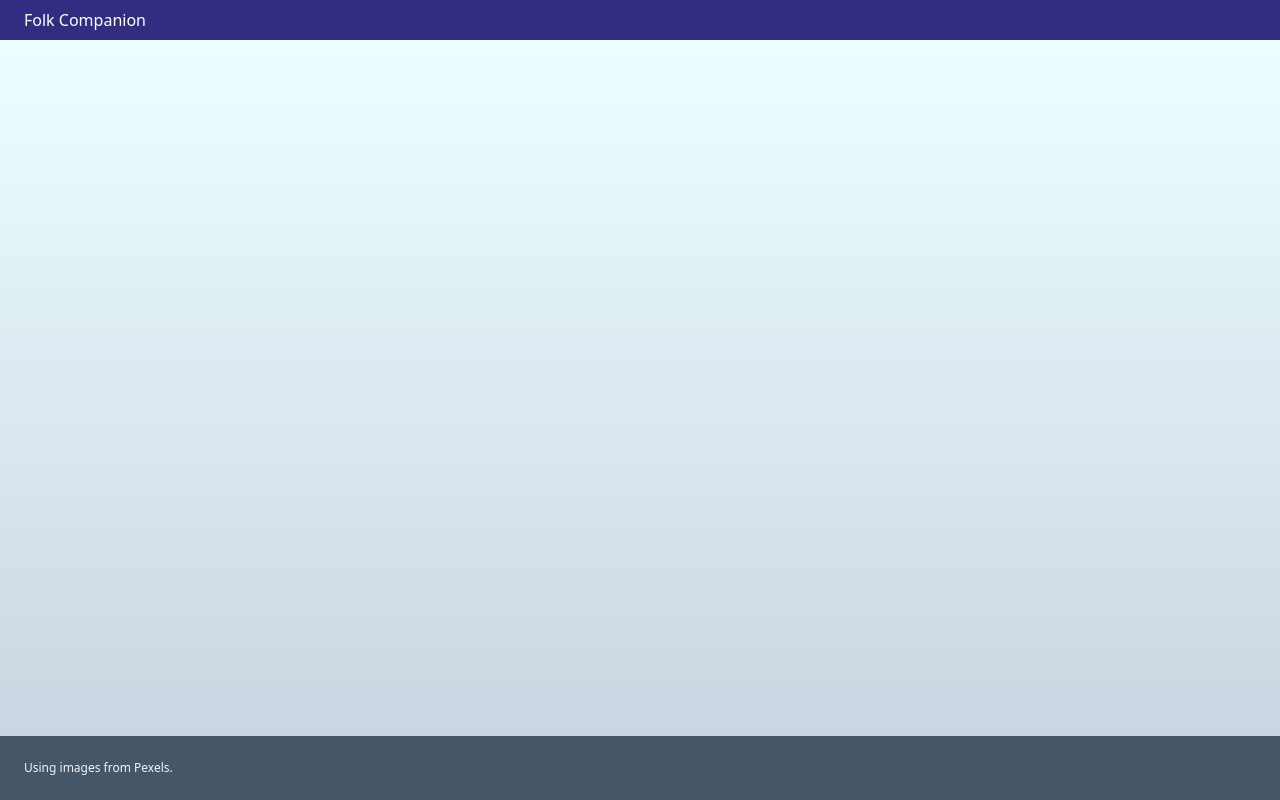
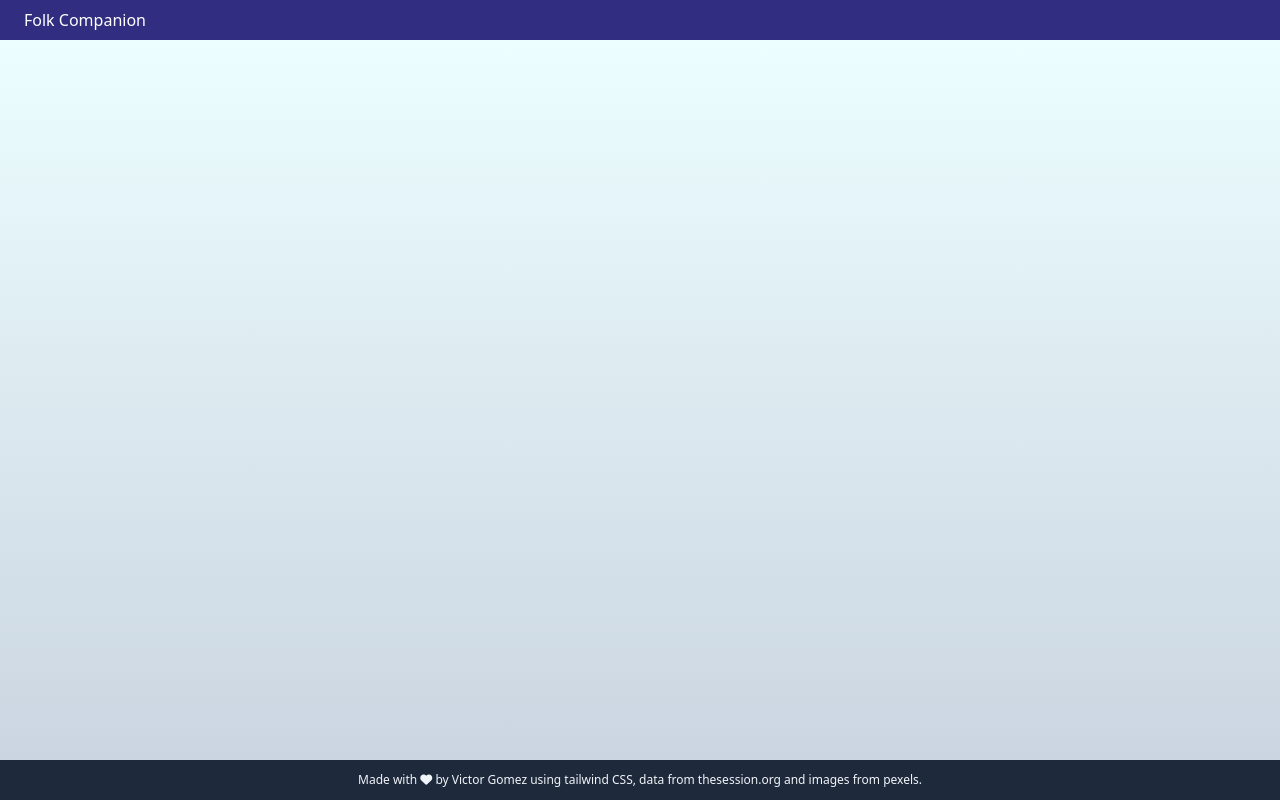
Before and after one commit to crivote/folkcompanion, a plain HTML site: page index.html in a window 1280 px wide. Drawn offline with nearby package versions, Linux system fonts and the light colour scheme.

Commit message:
fix errors

```diff
--- a/components/tune.js
+++ b/components/tune.js
@@ -16,7 +16,7 @@ export class Tune extends Component {
         this.attachAt(mycontent, false);
         this.element.querySelector('.rehearsal')
             .addEventListener('click', this.addrehearsal.bind(this));
-        this.element.querySelector('.tunecard')
+        this.element
             .addEventListener('click', this.edittune.bind(this));
         this.element.querySelector('.deletetune')
             .addEventListener('click', this.deletetune.bind(this));
--- a/components/tuneaddtobook.js
+++ b/components/tuneaddtobook.js
@@ -1,5 +1,5 @@
 import { Component } from "../abstract.js";
-import { Controller, Data } from "../startup.js";
+import { Controller, Data, Utils } from "../startup.js";
 import * as apis from "../apis.js";
 
 export class Tuneaddtobook extends Component {
--- a/index.html
+++ b/index.html
@@ -16,10 +16,10 @@
 
 <body class="h-screen flex flex-col">
   <header class="bg-indigo-900 text-white px-6 py-2">Folk Companion</header>
-   <main id="app" class="grow h-100 scroll-auto bg-gradient-to-b from-cyan-50 to-slate-300">
+   <main id="app" class="grow h-100 scroll-auto bg-gradient-to-b from-cyan-50 to-slate-300 max-h-screen overflow-y-auto">
    </main>
-   <footer class="bg-slate-600 text-slate-100 text-xs p-6 mt-auto">
-    Using images from Pexels.
+   <footer class="bg-slate-800 text-slate-100 text-xs px-6 py-3 mt-auto text-center">
+    Made with <i class="fas fa-heart"></i> by Victor Gomez using tailwind CSS, data from thesession.org and images from pexels.
   </footer>
   <aside id="notifications" class="absolute right-12 bottom-12 z-40"></aside>
 </body>
```
